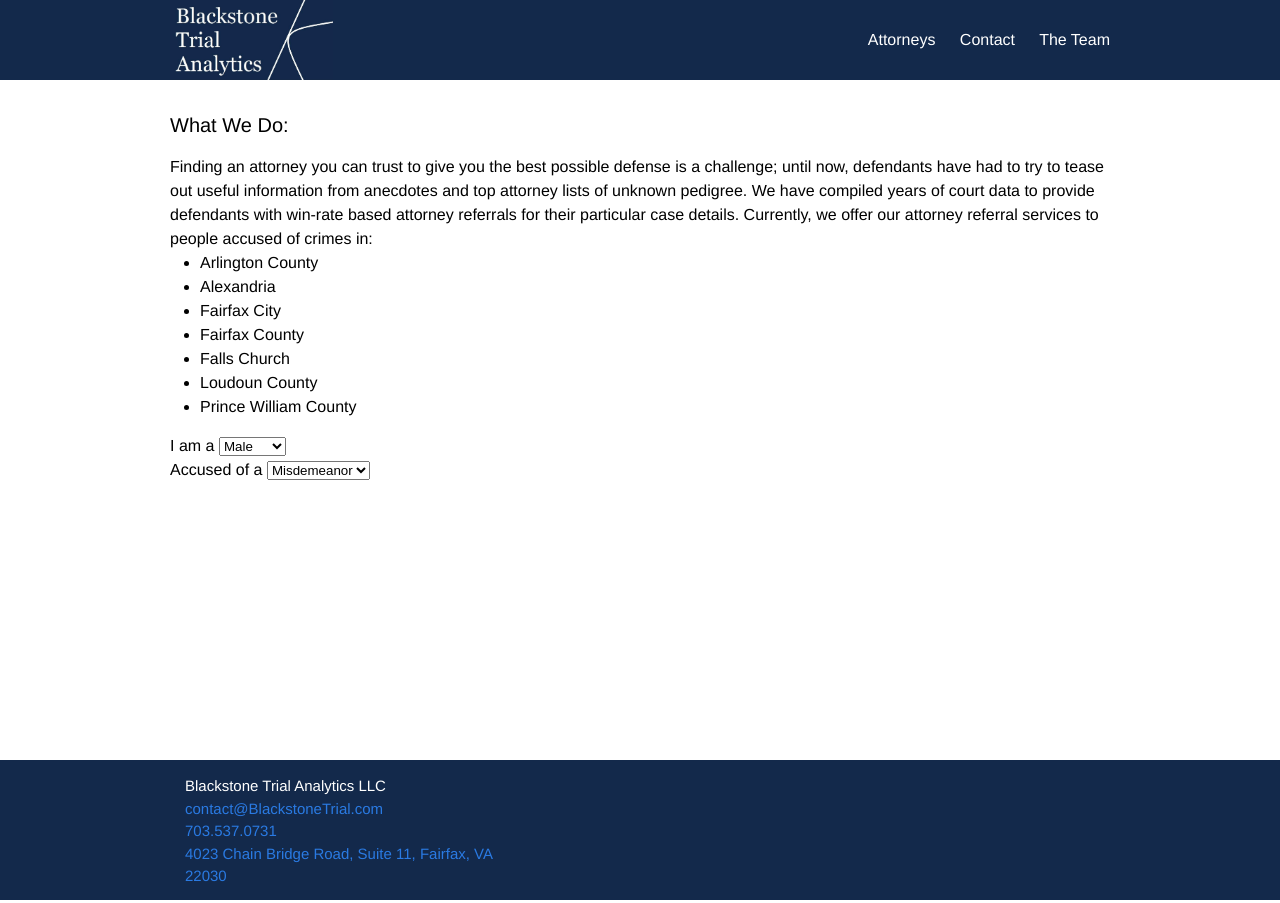
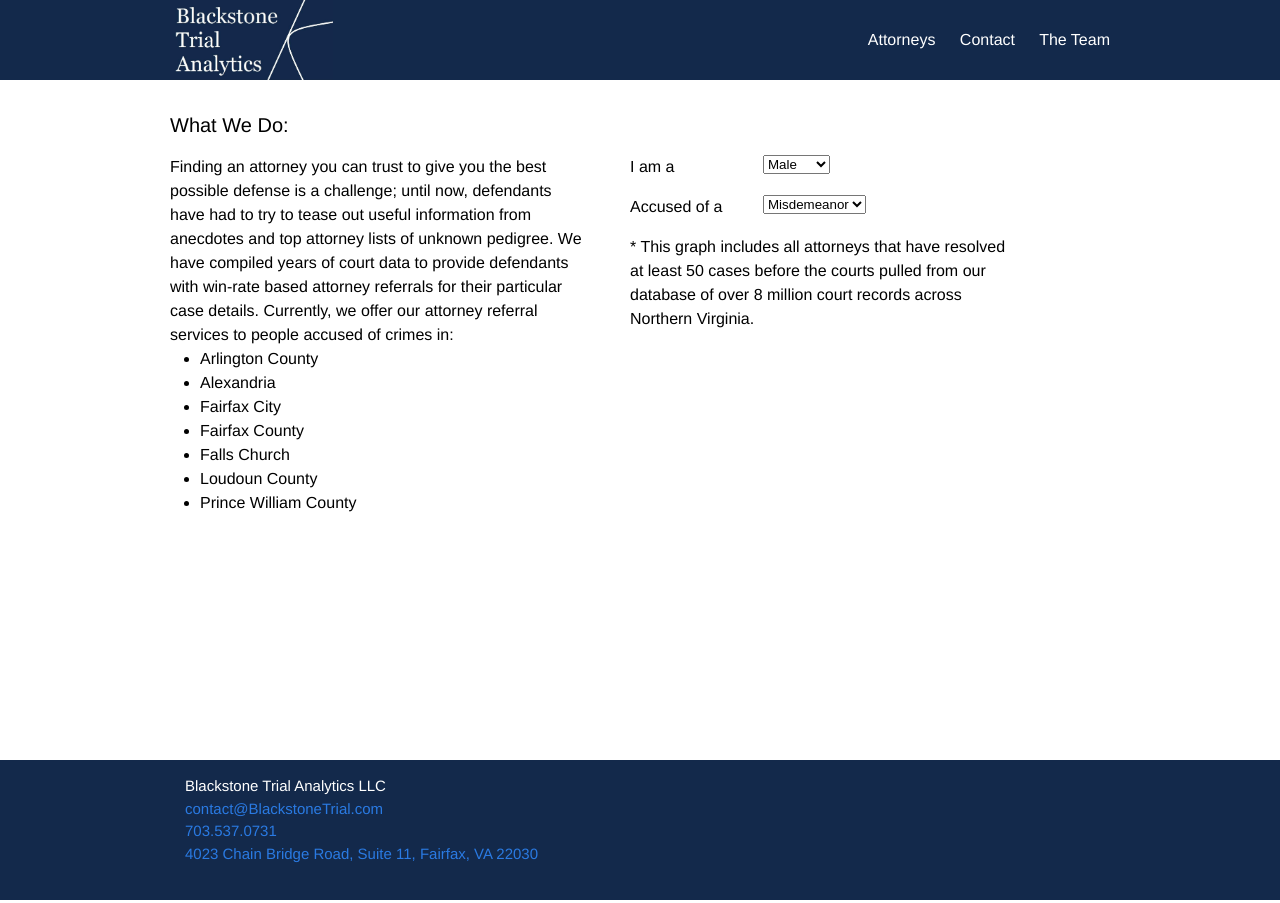
Before and after one commit to BlackstoneTrialAnalytics/BlackstoneTrialAnalytics.github.io, a Jekyll site: the page built from index.html, in a window 1280 px wide. Built offline with Jekyll 4.4.1, drawn with Linux system fonts in a browser that asks for light colours.

Commit message:
Last minute tweaks

```diff
--- a/_sass/_base.scss
+++ b/_sass/_base.scss
@@ -235,7 +235,7 @@
  */
 #figure {
    height: 380px;
-   width: 400px;
+   width: 380px;
    padding-left: 40px;
 }
 
@@ -379,3 +379,8 @@
 #data-table {
 	display:none;
 }
+
+#chart {
+    float:left;
+    width:420px;
+}
--- a/_sass/_layout.scss
+++ b/_sass/_layout.scss
@@ -126,8 +126,8 @@
 
 .footer-col-1 {
 	margin-top: $spacing-unit /2;
-    width: -webkit-calc(35% - (#{$spacing-unit} / 2));
-    width:         calc(35% - (#{$spacing-unit} / 2));
+    width: -webkit-calc(45% - (#{$spacing-unit} / 2));
+    width:         calc(45% - (#{$spacing-unit} / 2));
 }
 
 .footer-col-2 {
--- a/index.html
+++ b/index.html
@@ -4,7 +4,7 @@
 <div class="home">
   <h1 class="page-heading">What We Do:</h1>
   <article>
-  	<div>
+  	<div style="float:left; width:420px; padding-right:40px; ">
 	Finding an attorney you can trust to give you the best possible defense is a challenge; until now, defendants have had to try to tease out useful information from anecdotes and top attorney lists of unknown pedigree. We have compiled years of court data to provide defendants with win-rate based attorney referrals for their particular case details.
 
     Currently, we offer our attorney referral services to people accused of crimes in:
@@ -18,20 +18,28 @@
         <li>Prince William County</li>
     </ul>
 	</div>
-	<div>
+
+    <div style="float:left; width:380px; ">
+	    <div style="width:100%; height:40px;">
+		    <div style="width:35%; float:left;">
                 I am a
-        <select id="gender" onchange="pageLoad();" float:right;>
+		    </div>
+            <select id="gender" onchange="pageLoad()" style="float:left;">
                 <option value="M">Male</option>
                 <option value="F">Female</option>
             </select>
-	<div>
-	<div>
+	    </div>
+
+	    <div style="height:40px;">
+		    <div style="width:35%; float:left;">
 			    Accused of a
-        <select id="crime" onchange="pageLoad();">
+		    </div>
+            <select id="crime" onchange="pageLoad();" style="float:left;">
                 <option value="M">Misdemeanor</option>
                 <option value="F">Felony</option>
             </select>
 	    </div>
+
 	<div class="chart">
       <table id="data-table">
           <caption>Win Rates by Quintile</caption>
@@ -67,6 +75,13 @@
               </tr>
           </tbody>
       </table>
+
+
 	</div>
+        <div>
+            * This graph includes all attorneys that have resolved at least 50 cases before the courts pulled from our database of over 8 million court records across Northern Virginia.
+        </div>
+	</div>
+
   </article>
 </div>
```
Lines whose indentation alone changed are shown as unchanged.
